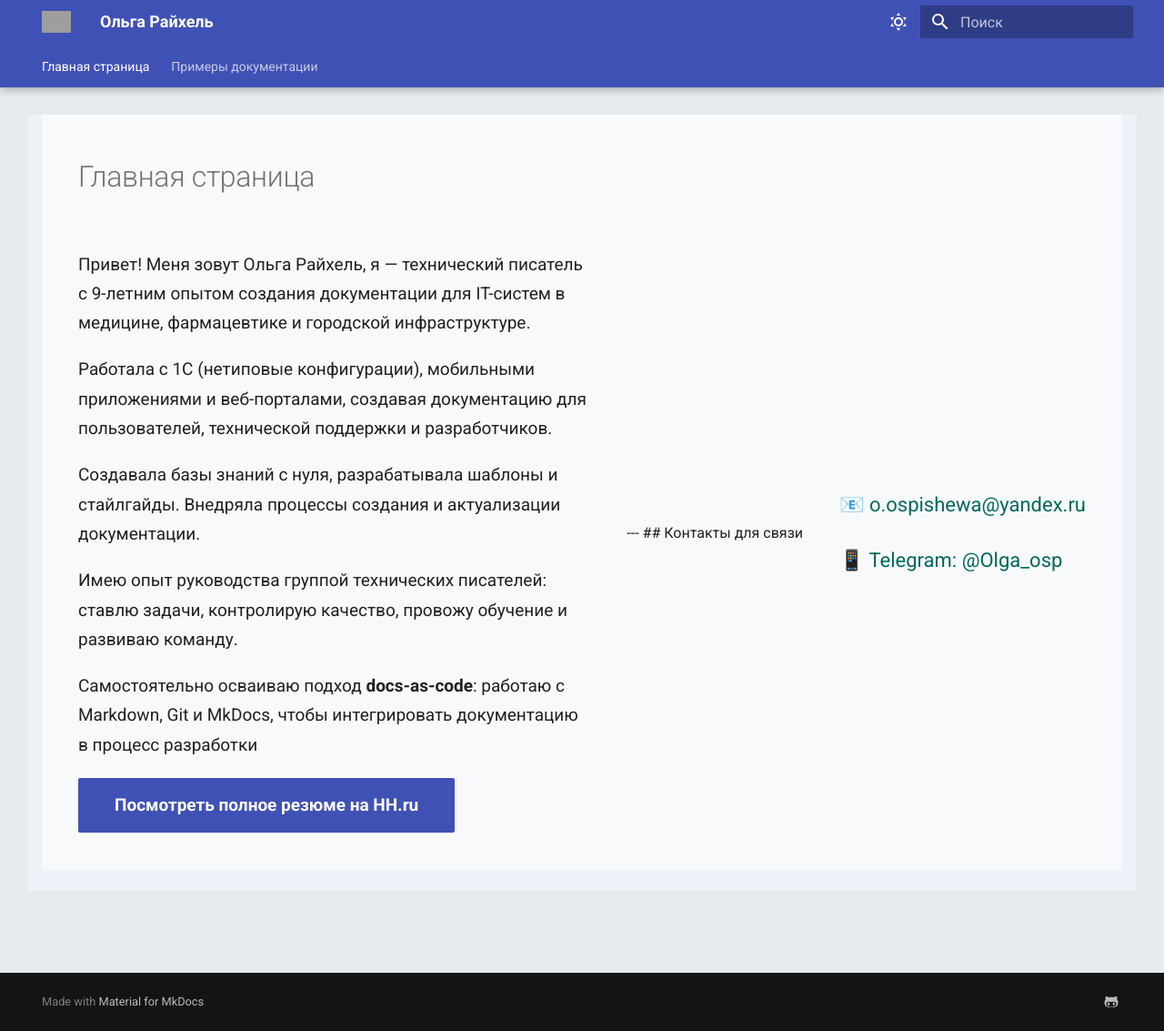
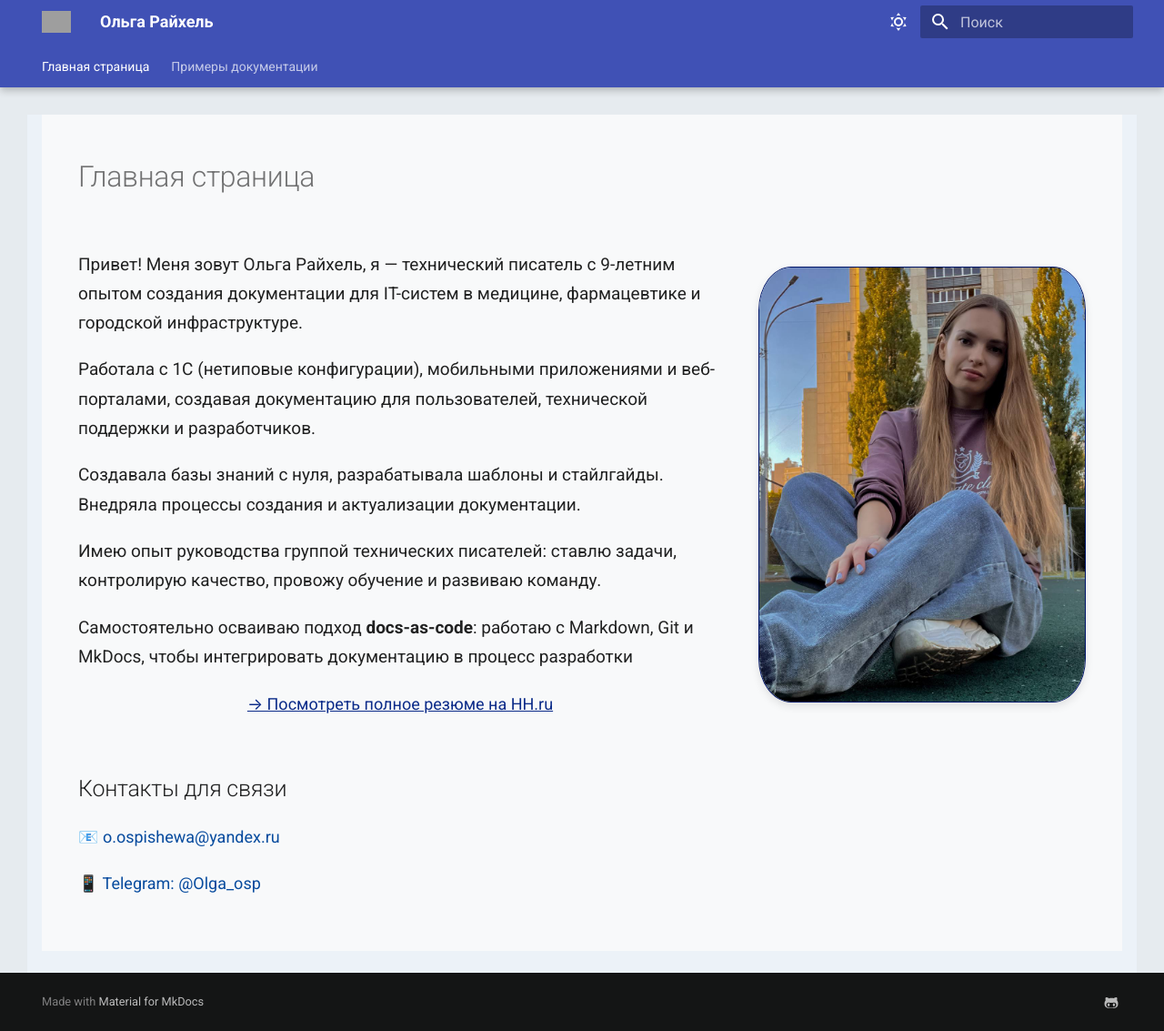
Before and after one commit to Olga-raykhel/docs_o-raykhel, an MkDocs documentation site: the page built from docs/index.md, in a window 1280 px wide and 1133 px high. Shown: the whole window at 91% size. Built offline with MkDocs 1.6.1 and Material for MkDocs 9.7.7, drawn with Linux system fonts in a browser that asks for light colours; grey boxes are pictures that could not be loaded.

Commit message:
Изменен интерфейс

```diff
--- a/docs/index.md
+++ b/docs/index.md
@@ -12,14 +12,18 @@ hide:
     <p>Имею опыт руководства группой технических писателей: ставлю задачи, контролирую качество, провожу обучение и развиваю команду.</p>
     <p>Самостоятельно осваиваю подход <strong>docs-as-code</strong>: работаю с Markdown, Git и MkDocs, чтобы интегрировать документацию в процесс разработки</p>
 
-    <div class="resume-button">
-      <a href="https://belgorod.hh.ru/resume/4dde2200ff038d694b0039ed1f694961703977" class="md-button md-button--primary" target="_blank">
-        Посмотреть полное резюме на HH.ru
-      </a>
-    </div>
+    <p style="text-align: center; margin-top: 20px;">
+  <a href="https://belgorod.hh.ru/resume/4dde2200ff038d694b0039ed1f694961703977"
+     target="_blank"
+     style="font-size: 0.9rem; color: #0b2b89ff; text-decoration: underline;">
+    → Посмотреть полное резюме на HH.ru
+  </a>
+</p>
   </div>
-
----
+<div class="profile-photo-container">
+    <img src="images/photo.jpg" alt="Ольга Райхель" class="profile-photo">
+  </div>
+</div>
 
 ## Контакты для связи
 
--- a/docs/styles/extra.css
+++ b/docs/styles/extra.css
@@ -11,7 +11,7 @@
   flex: 2;
   min-width: 200px;
   line-height: 1.7;
-  font-size: 1.1rem;
+  font-size: 0.9rem;
 }
 
 /* Фото справа */
@@ -26,26 +26,26 @@
   width: 360px;
   height: 360px;
   object-fit: cover;
-  border-radius: 70%;
-  border: 4px solid #00695c;
+  border-radius: 10%;
+  border: 1px solid #001569;
   box-shadow: 0 4px 10px rgba(0, 0, 0, 0.1);
 }
 
 /* Контакты — красивый список */
 .contact-list {
-  font-size: 1.1rem;
+  font-size: 0.9rem;
   line-height: 1.8;
   margin: 20px 0;
 }
 
 .contact-list a {
-  color: #00695c;
+  color: #074b9e;
   text-decoration: none;
   transition: color 0.3s ease;
 }
 
 .contact-list a:hover {
-  color: #004d40;
+  color: #1538c2;
   text-decoration: underline;
 }
 
@@ -104,3 +104,9 @@ body {
 .resume-button {
   margin-top: 20px;
 }
+.md-button.smaller-button {
+  padding: 6px 12px !important;
+  font-size: 0.85rem !important;
+  min-width: auto !important;
+  height: auto !important;
+}
```
Also changed, not shown: site/404.html, site/admin/index.html, site/admin/pangeo/index.html, site/admin/vipnet-installation/index.html, site/index.html, site/search/search_index.json, site/styles/extra.css.
